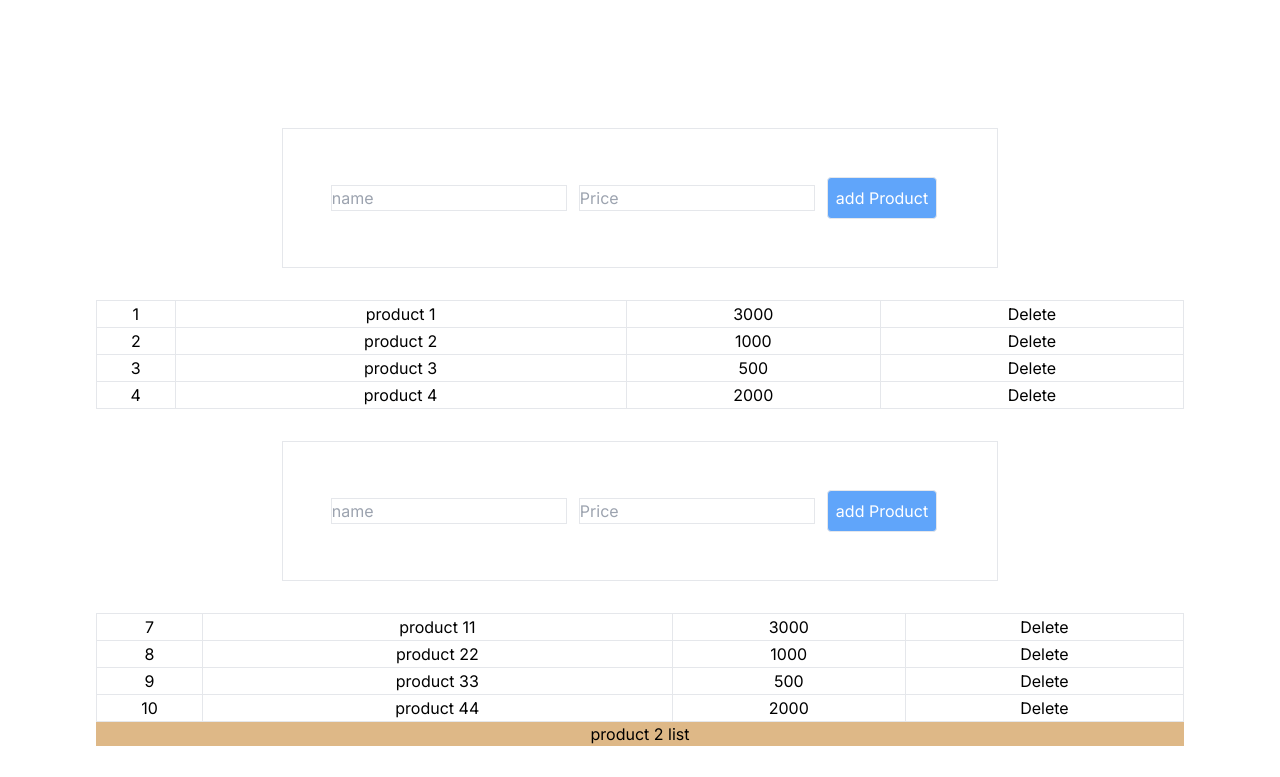
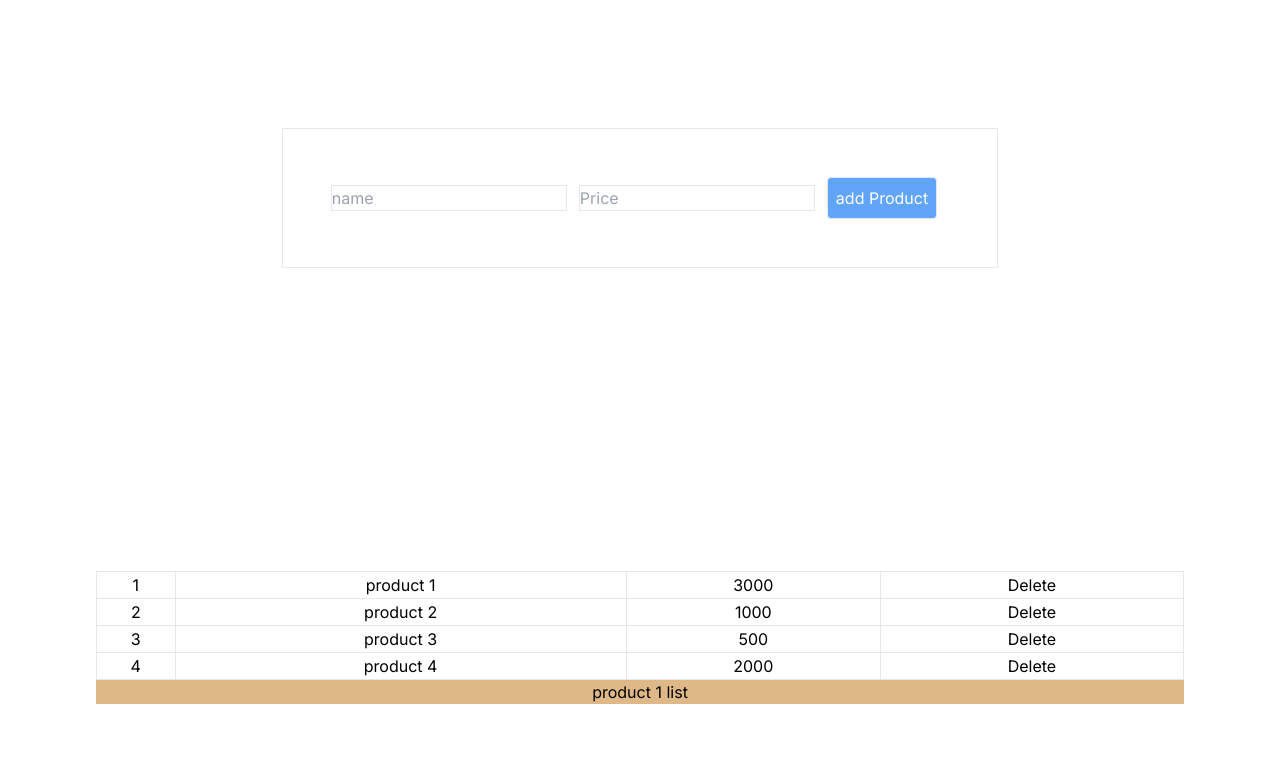
Before and after one commit to htimnak/HomeWorkNextJs, a Next.js app: page / in a window 1280 px wide. Shown: the top 777 px of the page. Built offline with nearby package versions, Linux system fonts and the light colour scheme.

Commit message:
add id product in row first get array of data product find maxId whit typeScript function then return max id plus one and add to row

```diff
--- a/src/components/AddForm.tsx
+++ b/src/components/AddForm.tsx
@@ -1,26 +1,34 @@
-const formData ={
-    ID:"",
-    name:"",
-    price:""
-}
+import {useState} from "react";
+import findMaxID from "@/utlis/findMaxID";
+
 function AddForm({MyDataState,setMyDataState}) {
+    const [nameState,setNameState] = useState("");
+    const [priceState,setPriceState] = useState("");
 
     const changeNameHandler = (e)=>{
-        formData.name =e.target.value;
+       // formData.name =e.target.value;
+        setNameState(e.target.value);
      }
      const changePriceHandler = (e)=>{
-         formData.price =e.target.value;
+        // formData.price =e.target.value;
+         setPriceState(e.target.value);
      }
      const submiHandler = (e)=>{
         e.preventDefault();
-        formData.ID= Math.random();
-         console.log(formData);
-         setMyDataState([...MyDataState,formData]);
+        /*formData.ID= Math.random();
+         console.log(formData);*/
+         setMyDataState([...MyDataState,{
+             name: nameState,
+             price: priceState,
+             ID : findMaxID(MyDataState) + 1
+         }]);
+         setNameState("");
+         setPriceState("");
      }
     return (
         <form className={"mb-8 mt-8 border p-12"} onSubmit={submiHandler}>
-            <input className={"border mr-3"} type={"text"} name={"name"} placeholder={"name"} onChange={changeNameHandler}/>
-            <input className={"border mr-3"} type={"text"} name={"price"} placeholder={"Price"} onChange={changePriceHandler}/>
+            <input className={"border mr-3"} type={"text"} value={nameState} name={"name"} placeholder={"name"} onChange={changeNameHandler}/>
+            <input className={"border mr-3"} type={"text"} value={priceState} name={"price"} placeholder={"Price"} onChange={changePriceHandler}/>
             <input className={" bg-blue-400 text-white rounded p-2 border mr-3"} type={"submit"} value={"add Product"}/>
         </form>
     );
--- a/src/pages/index.tsx
+++ b/src/pages/index.tsx
@@ -21,9 +21,8 @@ export default function Home() {
     <main
       className={`flex min-h-screen flex-col items-center justify-between p-24 ${inter.className}`}
     >
-      <MyTable myData={product} />
-      <MyTable myData={product2} caption={"product 2 list"}/>
-      <MyTable myData={product2} caption={"product 3 list"}/>
+      <MyTable myData={product} caption={"product 1 list"} />
+
 
     </main>
   )
--- /dev/null
+++ b/src/utlis/findMaxID.ts
@@ -0,0 +1,16 @@
+interface  Data {
+        ID: number;
+        [key:string]:any;
+}
+const findMaxID = (dataArray:Array<Data>)=>{
+    let maxID:number = 0;
+    for (let i:number=0; i<dataArray.length ; i++){
+        const data :Data = dataArray[i];
+        if(data.ID > maxID){
+            maxID = data.ID;
+        }
+
+    }
+    return maxID ;
+}
+export default findMaxID ;
```
